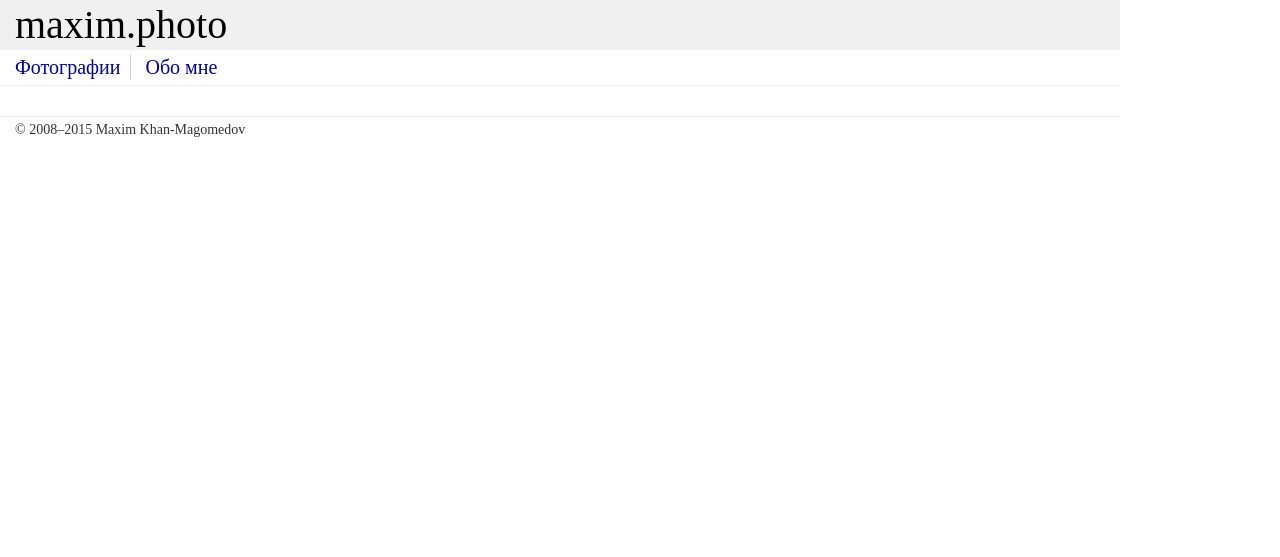
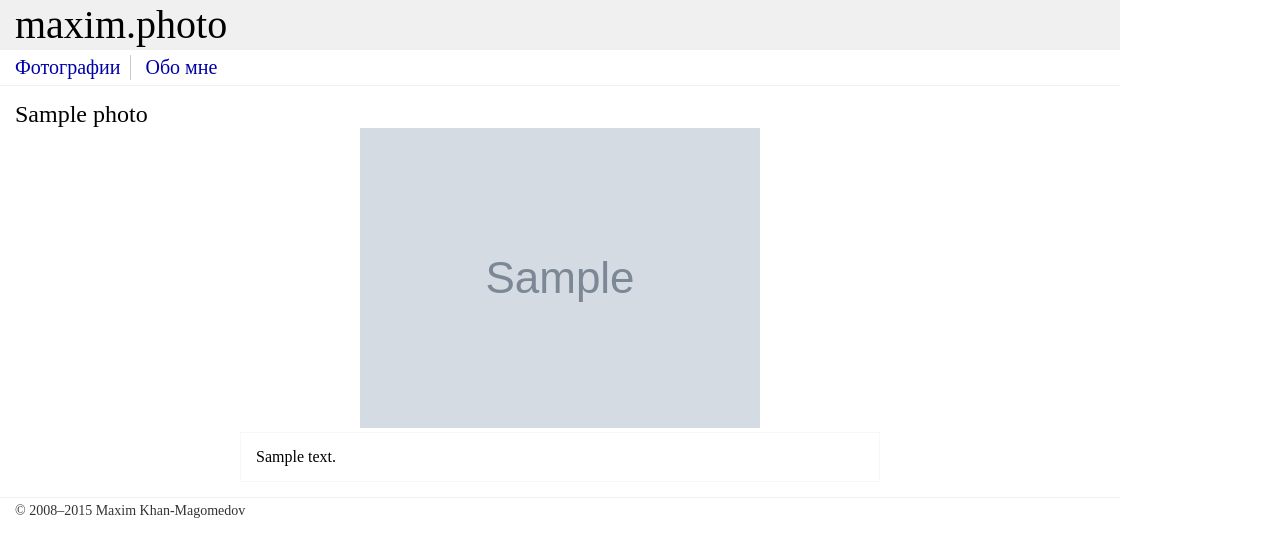
Before and after one commit to ozgg/maxim.photo, a Rails app: page /photos/1 in a window 1280 px wide. Shown: the top 557 px of the page. Run offline with Rails 7, Linux system fonts and the light colour scheme; tables that the repository leaves empty hold one stand-in row (values such as "Sample post"); grey boxes marked "Sample" are stand-in pictures; style sheets or scripts are compiled from the project's sources; some libraries are stand-ins or nearby versions.

Commit message:
Displaying single photo

```diff
--- a/app/assets/stylesheets/photos.css.scss
+++ b/app/assets/stylesheets/photos.css.scss
@@ -7,6 +7,23 @@
       img {
         max-width: 360px;
         max-height: 180px;
+      }
+    }
+
+    &.big {
+      text-align: center;
+      max-width: 640px;
+      margin: 0 auto;
+
+      img {
+        max-width: 640px;
+        max-height: 360px;
+      }
+
+      figcaption {
+        border: solid #f7f7f7 1px;
+        text-align: left;
+        padding: 15px;
       }
     }
   }
--- a/app/controllers/photos_controller.rb
+++ b/app/controllers/photos_controller.rb
@@ -3,7 +3,11 @@ class PhotosController < ApplicationController
   before_action :set_entity, only: [:show, :edit, :update, :destroy]
 
   def index
-    @collection = Photo.visible.order('id desc').page(current_page).per(9)
+    if current_user
+      @collection = Photo.visible.order('id desc').page(current_page).per(9)
+    else
+      @collection = Photo.visible.order('id desc').page(current_page).per(9)
+    end
   end
 
   def new
--- a/app/views/photos/_photo.html.erb
+++ b/app/views/photos/_photo.html.erb
@@ -0,0 +1,15 @@
+<article class="photo">
+  <h1><%= photo.name %></h1>
+  <% if current_user %>
+      <nav class="actions">
+        <ul>
+          <li><%= link_to t(:edit), edit_photo_path(photo) %></li>
+          <li><%= link_to t(:create), new_photo_path %></li>
+        </ul>
+      </nav>
+  <% end %>
+  <figure class="big">
+    <%= link_to image_tag(photo.image.big.url, alt: photo.name), photo.image.big.url %>
+    <figcaption><%= photo.description %></figcaption>
+  </figure>
+</article>
--- a/app/views/photos/show.html.erb
+++ b/app/views/photos/show.html.erb
@@ -0,0 +1,3 @@
+<% content_for :meta_title, t('.title', name: @entity.name) %>
+
+<%= render @entity %>
```
